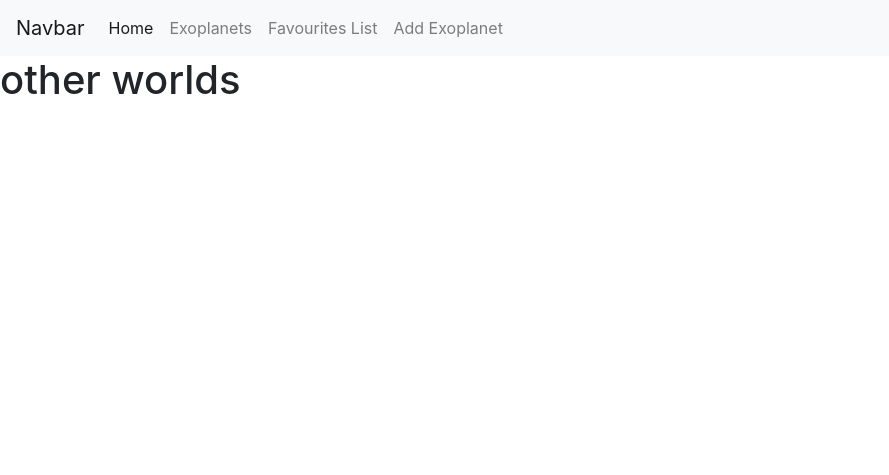
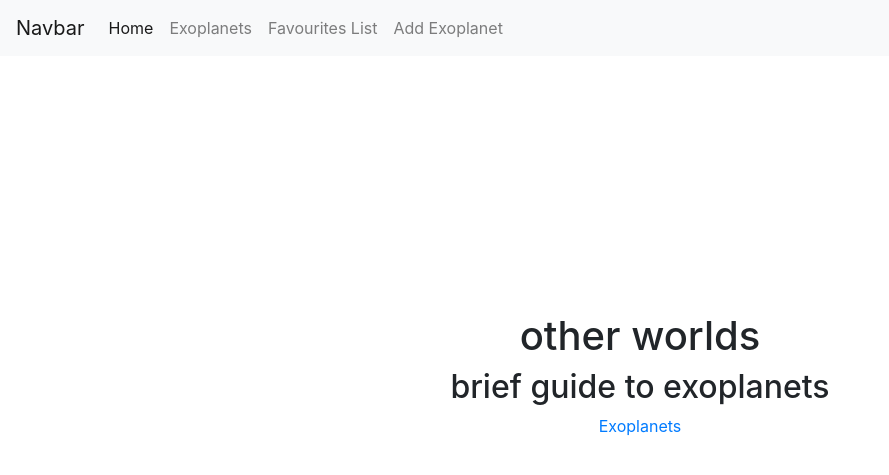
Before and after one commit to Astig-1982/The-Exoplanet-Project, a Flask app: page /home in a window 1280 px wide. Shown: the top 475 px of the page, without its empty margins (0-889 px from the left). Run offline with Flask 2, Linux system fonts and the light colour scheme; some libraries are stand-ins or nearby versions.

Commit message:
Added link for exoplanets page

```diff
--- a/templates/home.html
+++ b/templates/home.html
@@ -1,4 +1,13 @@
 {% extends 'base.html' %}
 {% block content %}
-<h1 id="title">other worlds</h1>
+<div class="container-fluid">
+	<div class="row">
+		<div id="title_container" class="col-12">
+			<h1 id="title">other worlds</h1>
+			<h2>brief guide to exoplanets</h2>
+			<a href="{{ url_for('exoplanets_display') }}">Exoplanets</a>
+		</div>
+	</div>
+</div>
+
 {% endblock %}
```
